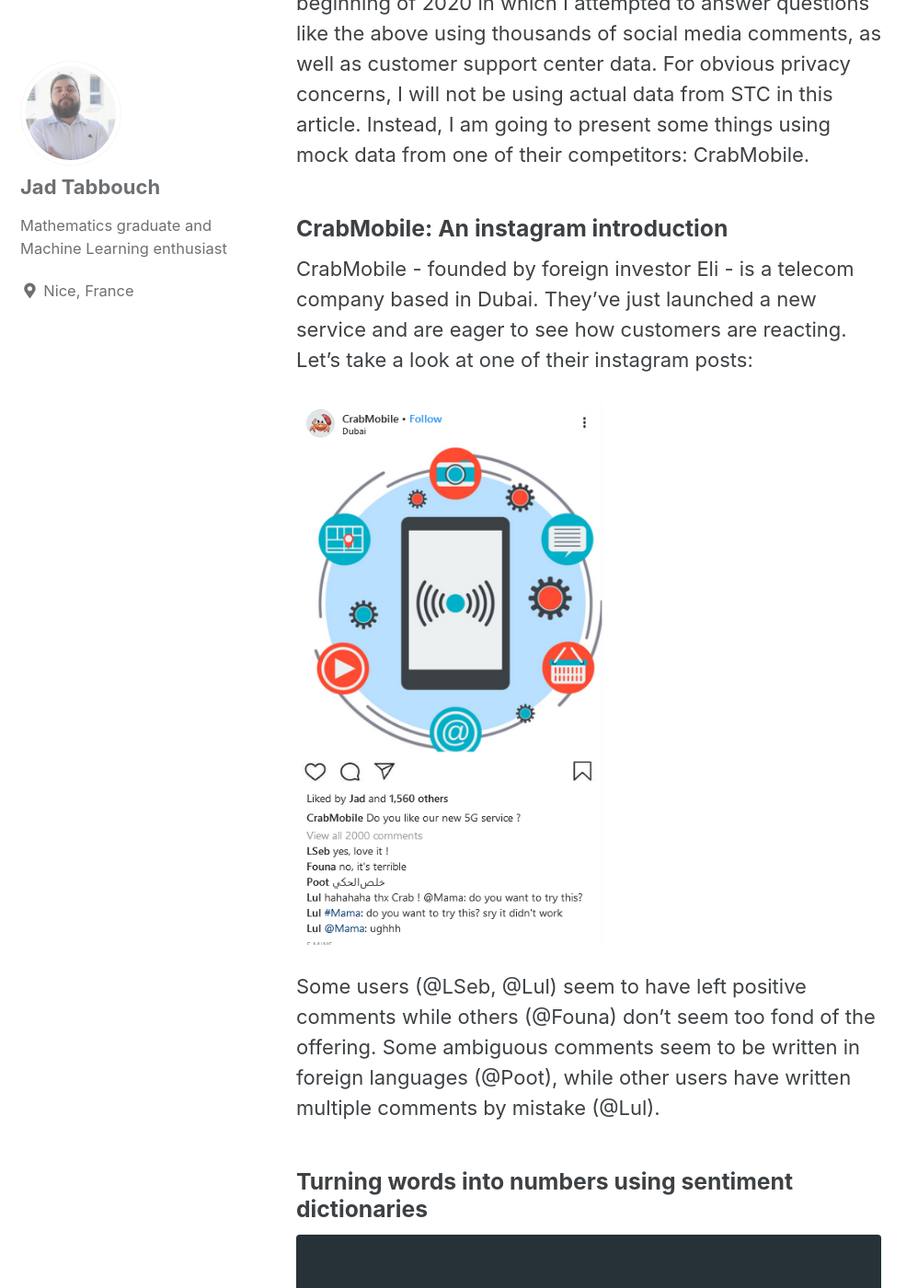
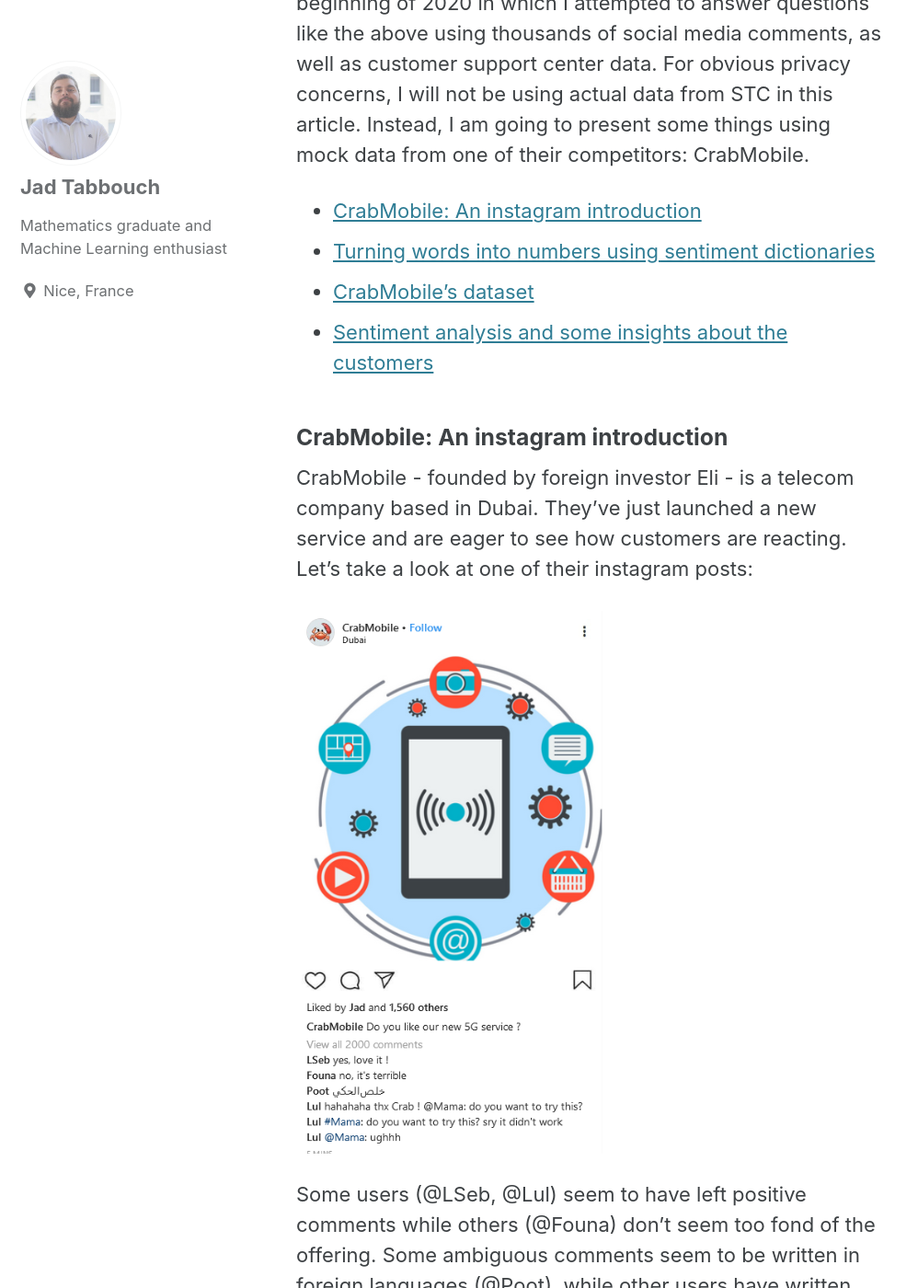
Before and after one commit to jad-tab/jad-tab.github.io, a Jekyll site: the page built from _posts/2020-04-06-NLP.md, in a window 1280 px wide and 1400 px high, scrolled down 1926 px. Shown: the whole window at 92% size, without its empty margins (0-998 px from the left). Built offline with Jekyll 4.4.1, drawn with Linux system fonts in a browser that asks for light colours; cached includes are drawn as plain includes; some of the changed text lies outside the part shown.

Commit message:
Update 2020-04-06-NLP.md

````diff
--- a/_posts/2020-04-06-NLP.md
+++ b/_posts/2020-04-06-NLP.md
@@ -54,6 +54,12 @@
 
 
 
+### CrabMobile's dataset
+
+### Sentiment analysis and some insights about the customers
+
+###
+
 
 
 ```python
````
Also changed, not shown: other parts of _posts/2020-04-06-NLP.md (+1 -1 lines).
